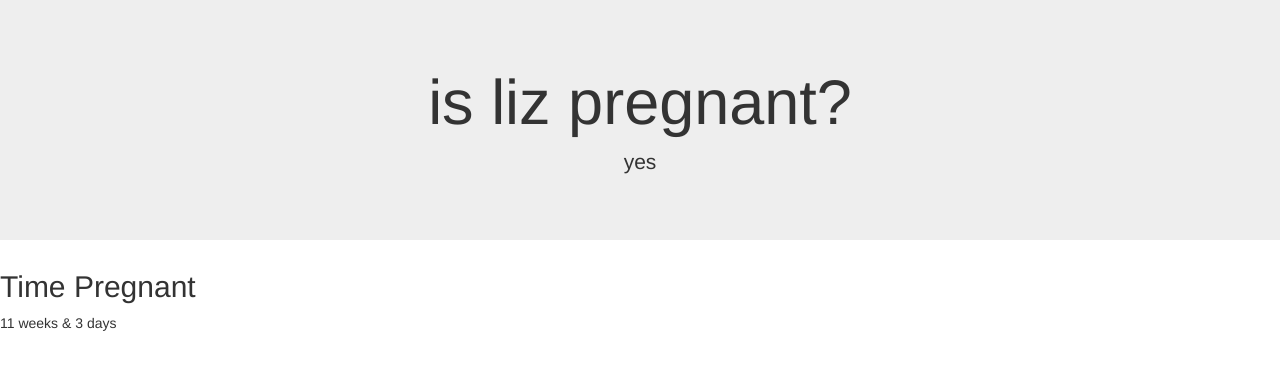
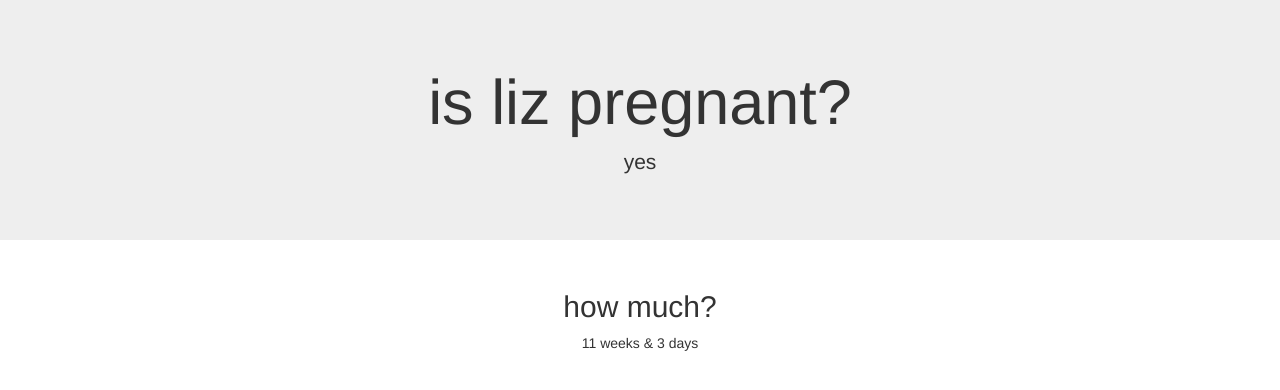
Before and after one commit to elizrap228/figgy, a plain HTML site: page index.html in a window 1280 px wide. Drawn offline with nearby package versions, Linux system fonts and the light colour scheme.

Commit message:
Added center styling for figgy time. Cleanup.

```diff
--- a/index.html
+++ b/index.html
@@ -15,33 +15,30 @@
             <p>yes</p>
         </div>
 
-        <h2>Time Pregnant</h2>
-        <div id="timePregnant"></div>
+        <!-- <div class="d-flex flex-row align-content-center">
+            <div class="p-2">how much?</div>
+            <div class="p-2" id="timePregnant"></div>
+        </div> -->
 
-        <!-- <h2>Weeks Pregnant</h2>
-        <div id="weeksPregnant"></div>
-
-        <h2>Days Pregnant</h2>
-        <div id="daysPregnant"></div> -->
-
+        <div class="container">
+            <div class="row">
+                <h2 class="col-sm-auto text-center">how much?</h2>
+            </div>
+            <div class="row">
+                <div class="col-sm-auto text-center" id="timePregnant"></div>
+            </div>
+        </div>
 
         <script type="text/javascript">
             (function()
             {
+                // Calculate time pregnant
                 var now = moment();
-                var conception = moment("20190808", "YYYYMMDD");
-                var weeksPregnant = now.diff(conception, 'week');
-                var daysPregnant = now.diff(conception, 'day');
+                var start = moment("20190808", "YYYYMMDD");
+                var weeksPregnant = now.diff(start, 'week');
+                var daysPregnant = now.diff(start, 'day');
                 var remainderDaysPregnant = daysPregnant % 7;
                 var timePregnantString = weeksPregnant + " weeks & " + remainderDaysPregnant + " days"
-
-                // // Display weeks pregnant
-                // var weeksPregnantElement = document.getElementById('weeksPregnant');
-                // weeksPregnantElement.innerHTML = weeksPregnant;
-
-                // // Display days pregnant
-                // var daysPregnantElement = document.getElementById('daysPregnant');
-                // daysPregnantElement.innerHTML = daysPregnant;
 
                 // Display time pregnant
                 var timePregnantElement = document.getElementById('timePregnant');
```
